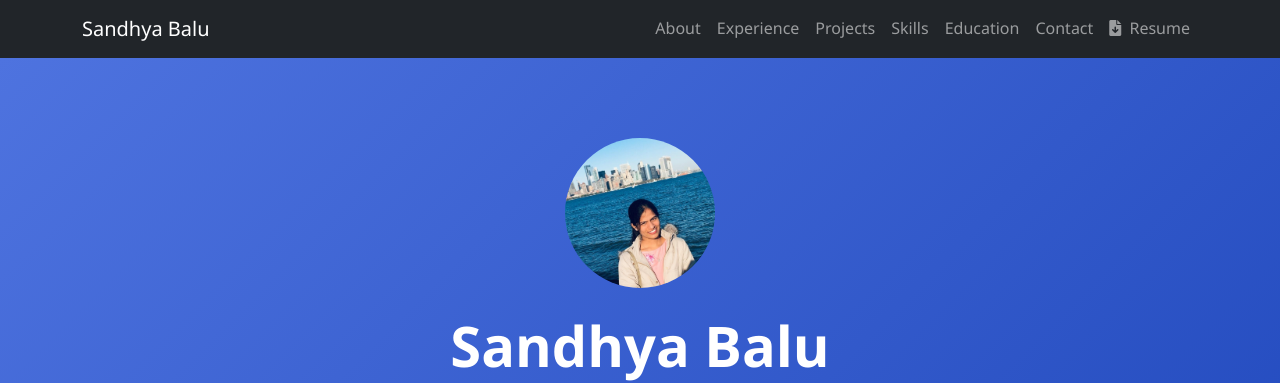
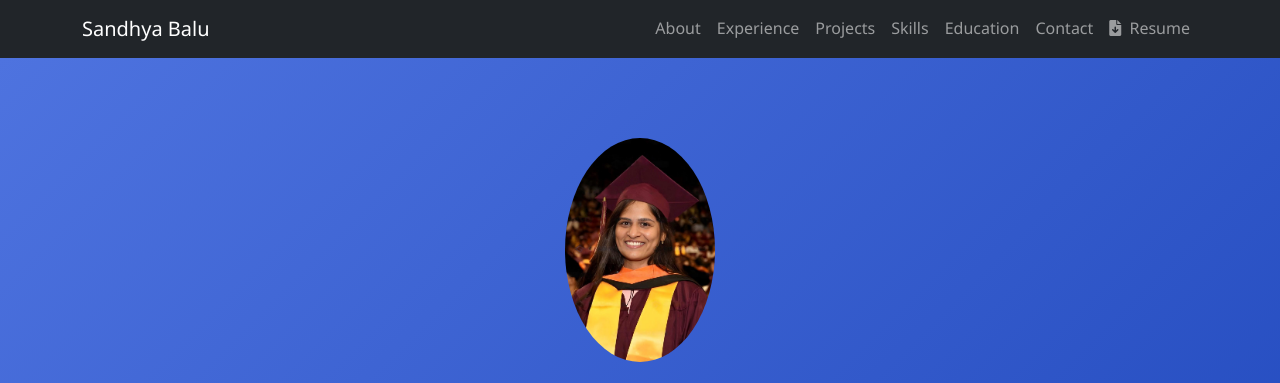
Before and after one commit to sbalu25/sandhya-balu, a plain HTML site: page index.html in a window 1280 px wide. Shown: the top 383 px of the page. Drawn offline with nearby package versions, Linux system fonts and the light colour scheme.

Commit message:
Update index.html

```diff
--- a/index.html
+++ b/index.html
@@ -129,7 +129,7 @@
     <!-- Hero Section -->
     <section class="hero text-center">
         <div class="container">
-            <img src="images/profile.jpg" alt="Sandhya Balu" class="rounded-circle mb-4" width="150">
+            <img src="images/profile.jpeg" alt="Sandhya Balu" class="rounded-circle mb-4" width="150">
             <h1 class="display-4 fw-bold mb-3">Sandhya Balu</h1>
             <p class="lead mb-4">Full-Stack Software Engineer</p>
             <div class="d-flex justify-content-center gap-3">
```
